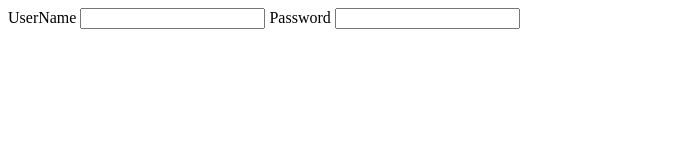
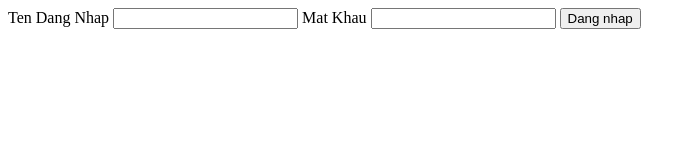
Before and after one commit to TanTruongz/ktra, a plain HTML site: page index.html in a window 1280 px wide. Shown: the whole page, without its empty margins (0-696 px from the left). Drawn offline with Linux system fonts and the light colour scheme.

Commit message:
a commit

```diff
--- a/index.html
+++ b/index.html
@@ -7,11 +7,12 @@
     <title>Document</title>
 </head>
 <body>
-    <label>UserName
+    <label>Ten Dang Nhap
     <input type="text" name="" id="txtUserName">
     </label>
-    <label>Password
+    <label>Mat Khau
     <input type="password" name="" id="txtPassword">
     </label>
+    <button>Dang nhap</button>
 </body>
 </html>
```
